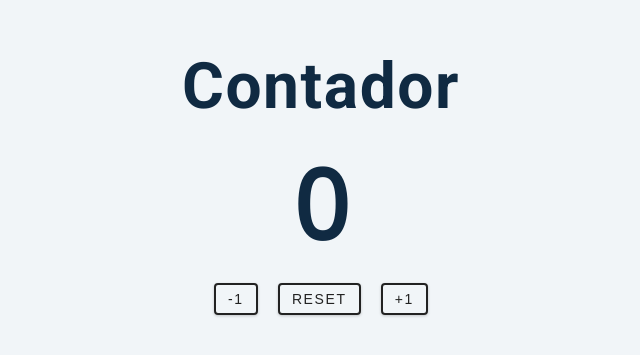
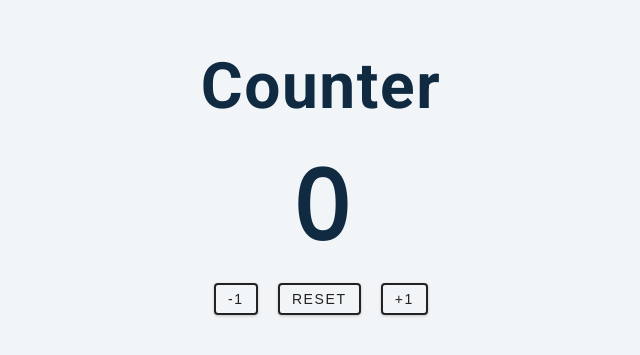
Before and after one commit to maxdantas/Contador, a plain HTML site: page index.html in a window 1280 px wide. Shown: the part 211-566 px from the top of the page, without its empty margins (319-959 px from the left). Drawn offline with nearby package versions, Linux system fonts and the light colour scheme.

Commit message:
change tittle and h1

```diff
--- a/index.html
+++ b/index.html
@@ -3,7 +3,7 @@
   <head>
     <meta charset="UTF-8" />
     <meta name="viewport" content="width=device-width, initial-scale=1.0" />
-    <title>Contador</title>
+    <title>Counter</title>
 
     <!-- styles -->
     <link rel="stylesheet" href="styles.css" />
@@ -11,7 +11,7 @@
   <body>
     <main>
       <div class="container">
-        <h1>Contador</h1>
+        <h1>Counter</h1>
         <span id="value">0</span>
         <div class="button-container">
           <button class="btn decrease">-1</button>
```
